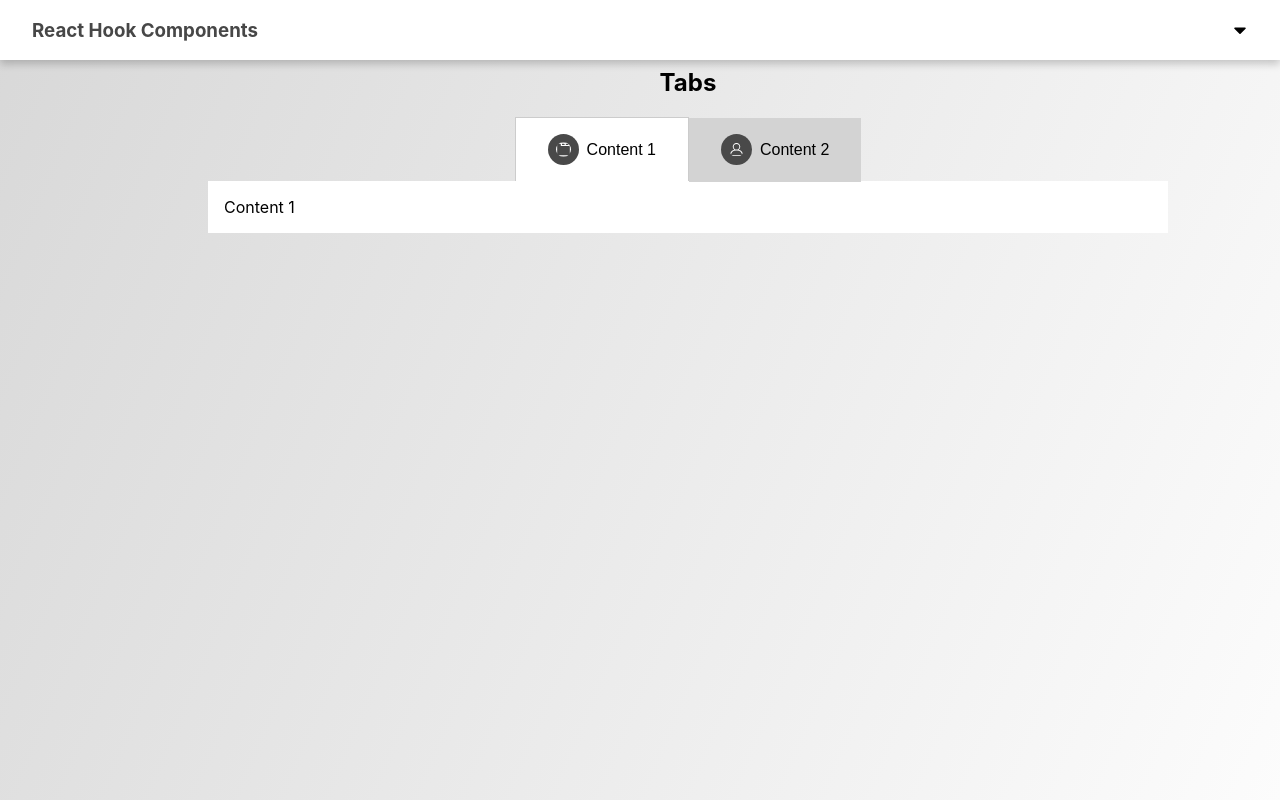
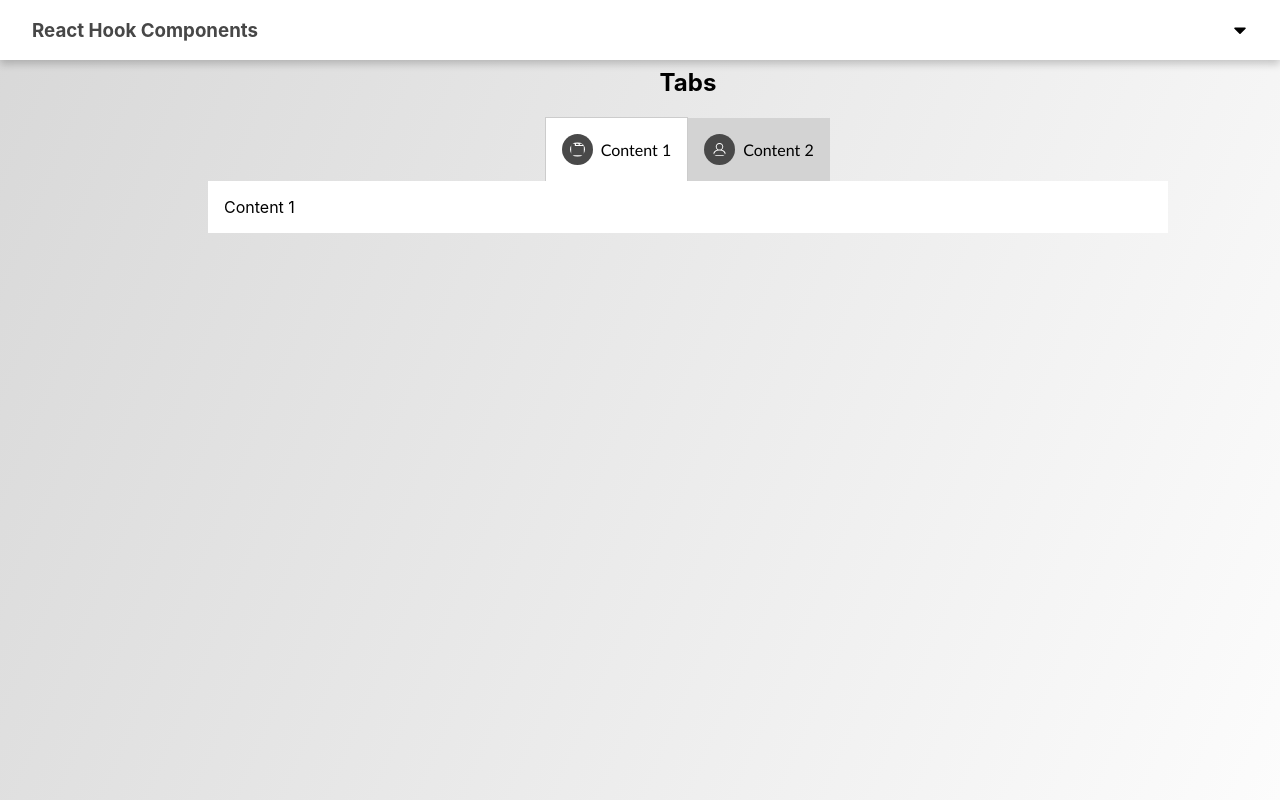
Before and after one commit to sleeplesseditor/ReactHookComponents, a React (Create React App) app: page /tabs in a window 1280 px wide. Built offline with nearby package versions, Linux system fonts and the light colour scheme.

Commit message:
Minor styling updated

```diff
--- a/src/components/Tabs/Tabs.jsx
+++ b/src/components/Tabs/Tabs.jsx
@@ -3,9 +3,9 @@ import './Tabs.scss';
 
 const Tab = (props) => {
     return (
-        <button className={props.active ? 'tabs-button-active' : 'tabs-button'} onClick={props.onClick} id={props.id}>
+        <div className={props.active ? 'tabs-button-active' : 'tabs-button'} onClick={props.onClick} id={props.id}>
             {props.children}
-        </button>
+        </div>
     )
 }
 
--- a/src/components/Tabs/Tabs.scss
+++ b/src/components/Tabs/Tabs.scss
@@ -5,8 +5,8 @@
         cursor: pointer;
         position: relative;
 
+        margin-right: 0.1em;
         background-color: lightgray;
-        height: 100%;
         transition: all .2s ease-in-out;
 
         &:hover {
@@ -26,7 +26,6 @@
             border: 1px solid #ccc;
             border-bottom: none;
             background-color: white;
-            height: 3em;
         }
     }
 
@@ -35,7 +34,7 @@
         display: inline-flex;
         justify-content: center;
         align-items: center;
-        padding: 2rem 2rem 2rem 2rem;
+        padding: 1rem 1rem 1rem 1rem;
         font-size: 1em;
     }
 
@@ -46,6 +45,7 @@
     }
 
     &-container {
+        // overflow: hidden;
         background: transparent;
         font-family: 'Gill Sans', 'Gill Sans MT', Calibri, 'Trebuchet MS', sans-serif;
         height: 3em;
```
